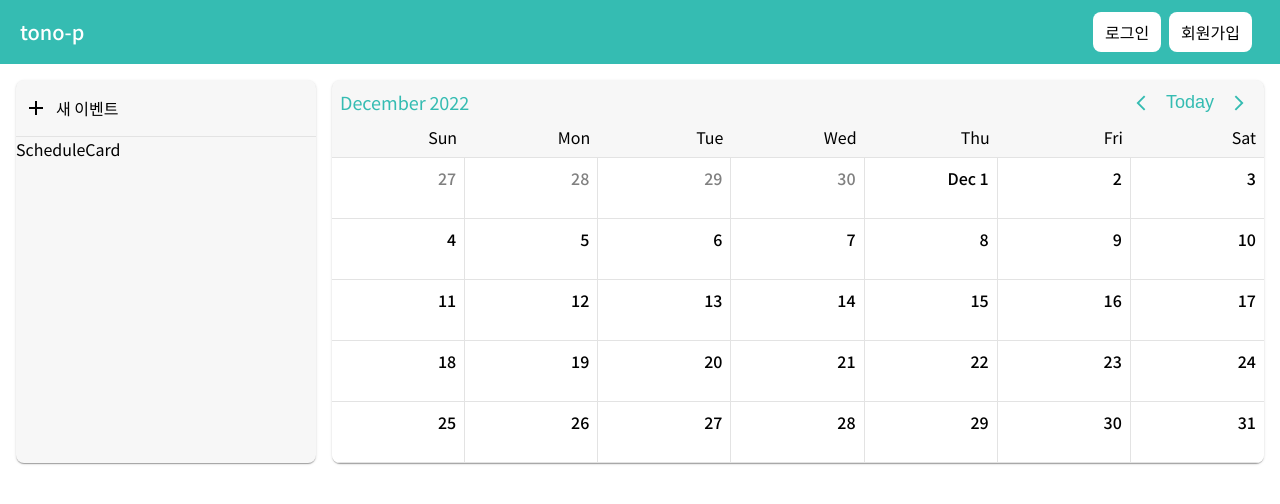
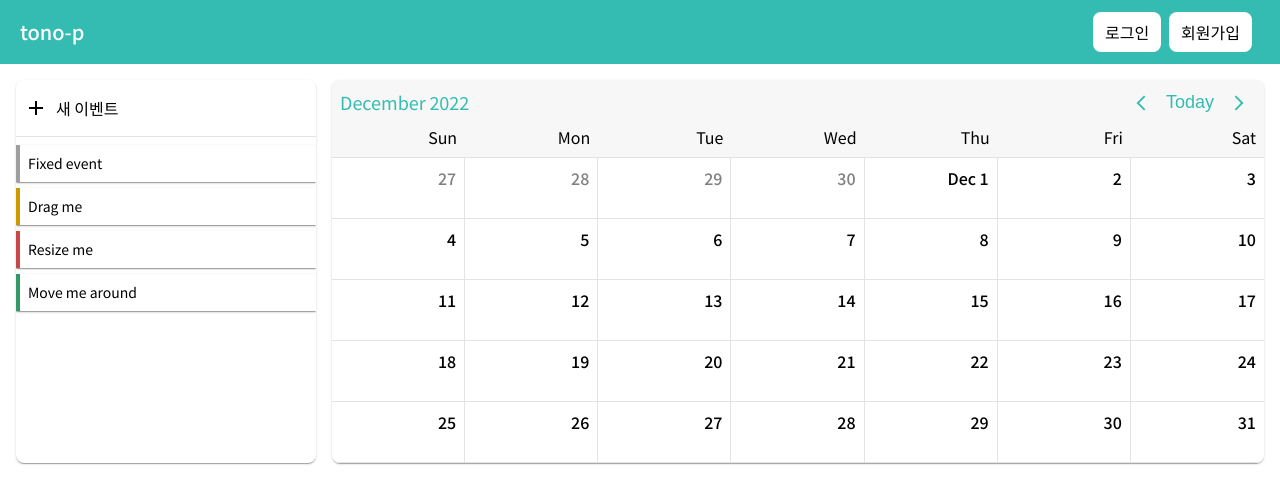
Before and after one commit to jmeno1011/tono-p, a Next.js app: page /calendar in a window 1280 px wide. Shown: the top 504 px of the page. Built offline with nearby package versions, Linux system fonts and the light colour scheme.

Commit message:
add schedule-list-ui

```diff
--- a/src/componets/calendar/ScheduleCard.jsx
+++ b/src/componets/calendar/ScheduleCard.jsx
@@ -1,4 +1,13 @@
 import React from 'react'
+import styled from 'styled-components'
+
+const ScheduleCardBlock = styled.div`
+    padding: 8px;
+    margin-bottom: 6px;
+    background-color: #fff;
+    border-left: 4px solid ${(props)=>props.color};
+    overflow: hidden;
+`
 
 /*
 * 예시 데이터
@@ -10,11 +19,11 @@ import React from 'react'
 }
 */
 
-const ScheduleCard = () => {
+const ScheduleCard = ({title, date, color}) => {
   return (
-    <div>
-        ScheduleCard
-    </div>
+    <ScheduleCardBlock color={color} className="box-sd">
+        <h5>{title}</h5>
+    </ScheduleCardBlock>
   )
 }
 
--- a/src/componets/calendar/ScheduleList.jsx
+++ b/src/componets/calendar/ScheduleList.jsx
@@ -6,7 +6,7 @@ import ScheduleCard from './ScheduleCard'
 const ScheduleListBlock = styled.div`
     min-width: 300px;
     margin-right: 16px;
-    background-color: #F7F7F7;
+    /* background-color: #F7F7F7; */
     overflow: hidden;
     border-radius: 8px;
 `
@@ -25,9 +25,12 @@ const ScheduleAddBlock = styled.div`
         background-color: #CFF2EF;
     }
 `
+const ScheduleListBox = styled.div`
+    padding-top: 8px;
+`
 
 const ScheduleList = () => {
-    const addEvent = ()=>{
+    const addEvent = () => {
         console.log("이벤트 추가");
     }
     return (
@@ -35,7 +38,16 @@ const ScheduleList = () => {
             <ScheduleAddBlock onClick={addEvent}>
                 <Icon icon="material-symbols:add" /><span>새 이벤트</span>
             </ScheduleAddBlock>
-            <ScheduleCard />
+            <ScheduleListBox>
+                {myData.map((schedule, index) => (
+                    <ScheduleCard
+                        key={`${index}_${schedule.title}`}
+                        title={schedule.title}
+                        date={schedule.end}
+                        color={schedule.color}
+                    />
+                ))}
+            </ScheduleListBox>
         </ScheduleListBlock>
     )
 }
--- a/src/styles/globals.css
+++ b/src/styles/globals.css
@@ -6,7 +6,21 @@ body {
   font-family: 'Noto Sans KR', sans-serif;
   line-height: 1.5;
 }
-
+h1{
+  font-size: 1.75rem;
+}
+h2{
+  font-size: 1.5rem;
+}
+h3{
+  font-size: 1.25rem;
+}
+h4{
+  font-size: 1rem;
+}
+h5{
+  font-size: 0.875rem;
+}
 a {
   color: inherit;
   text-decoration: none;
```
